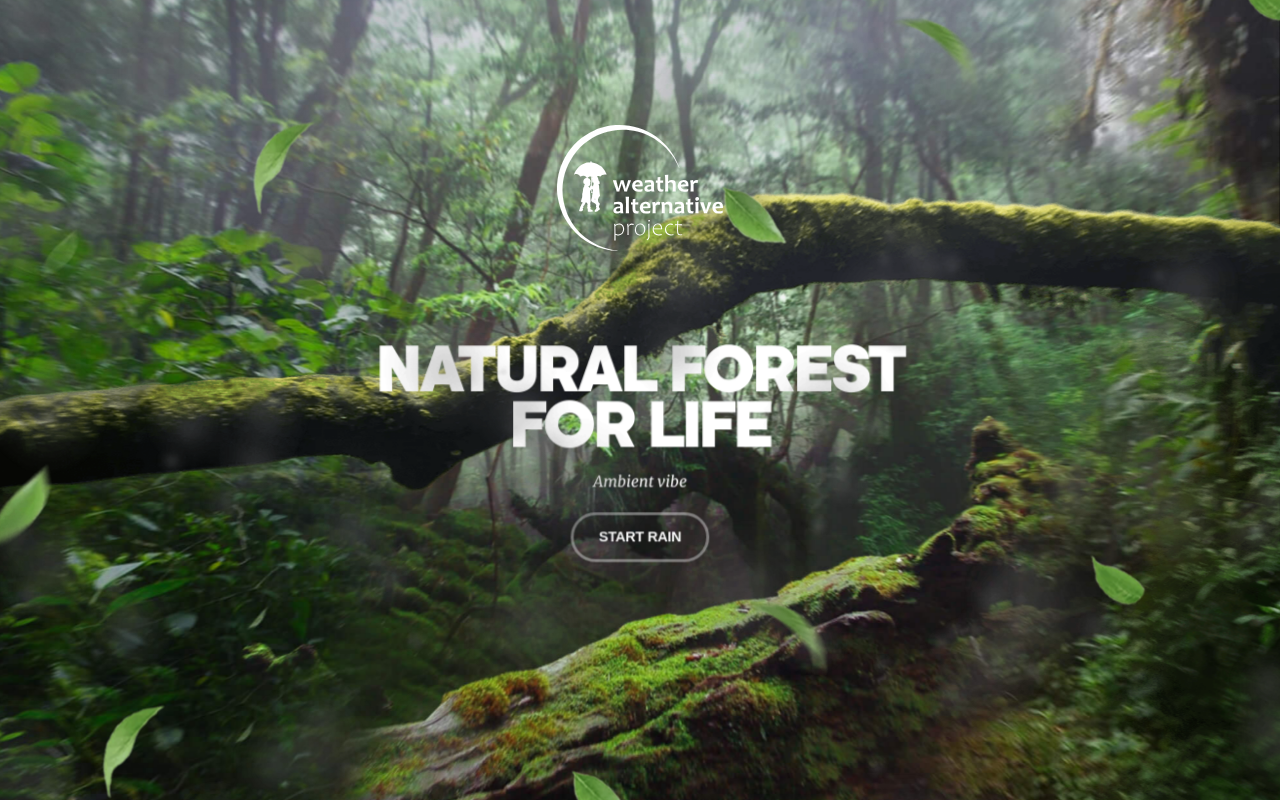
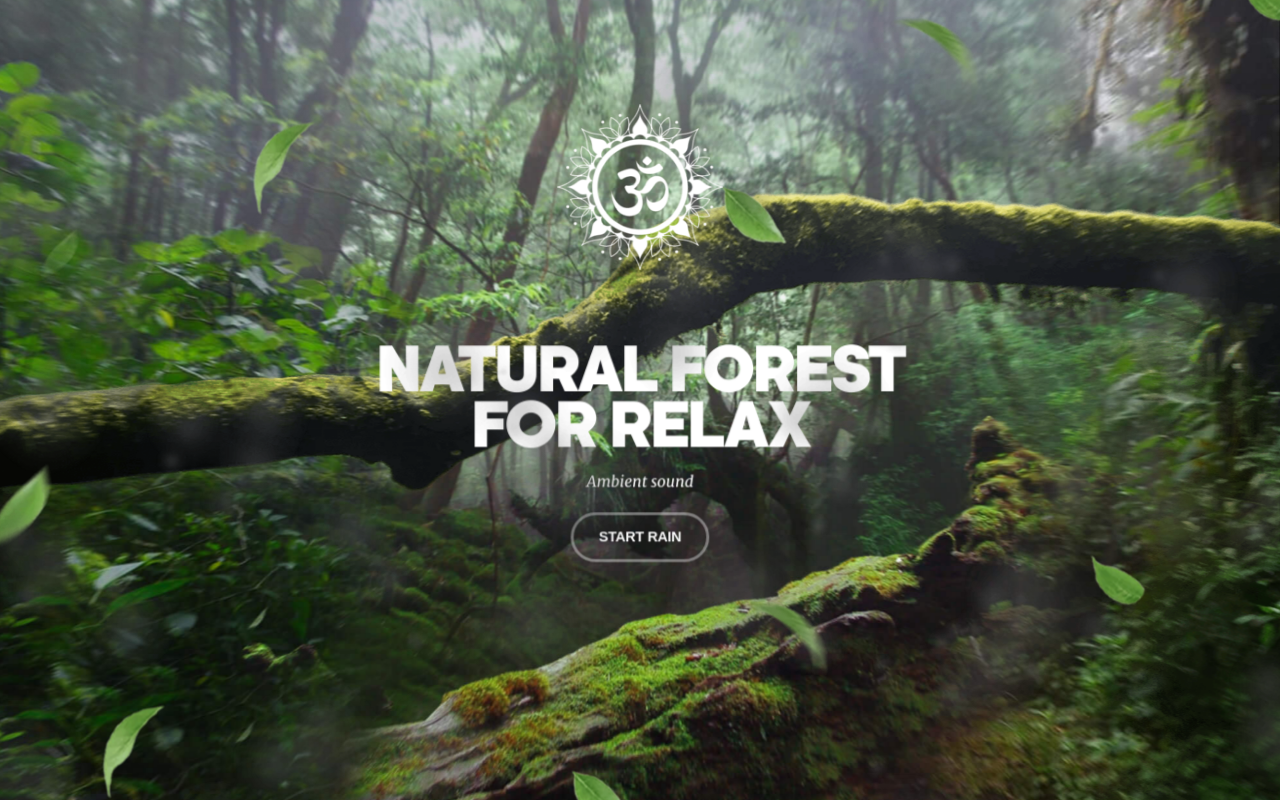
Before and after one commit to lukashsasha/nature-site, a plain HTML site: page index.html in a window 1280 px wide. Drawn offline with Linux system fonts and the light colour scheme.

Commit message:
Fix logo

```diff
--- a/css/main.css
+++ b/css/main.css
@@ -27,16 +27,23 @@ body {
     font-family: kemerik-3d;
 }
 
-.logo {
+.logo__container {
     --logo-size: calc(var(--index) * 8);
     width: var(--logo-size);
     height: var(--logo-size);
     background-repeat: no-repeat;
     position: absolute;
     left: calc(50% - calc(var(--logo-size) / 2));
-    top: calc(var(--index) * 6);
+    top: calc(var(--index) * 5);
     z-index: 1;
 }
+
+.logo__container img{
+    width: 100%;
+    height: 100%;
+}
+
+
 
 .layers {
     perspective: 1000px;
--- a/index.html
+++ b/index.html
@@ -12,15 +12,18 @@
 </head>
 <body>
     <audio src="audio/rain.mp3" loop></audio>
-<div class="logo" style="background-image: url(img/logo.svg)"></div>
+    <div class="logo__container">
+        <img src="./img/logo.png"></img>
+    </div>
+
 <section class="layers">
     <div class="layers__container">
         <div class="layers__item layer-1" style="background-image: url(img/layer-1.jpg)"></div>
         <div class="layers__item layer-2" style="background-image: url(img/layer-2.png)"></div>
         <div class="layers__item layer-3">
             <div class="hero__content">
-                <h1>Natural Forest <span>FOR LIFE</span></h1>
-                <div class="hero-content__p">Ambient vibe</div>
+                <h1>Natural Forest <span>For Relax</span></h1>
+                <div class="hero-content__p">Ambient sound</div>
                 <button class="button-start">Start rain</button>
             </div>
         </div>
```
Also changed, not shown: img/logo.png (added).
